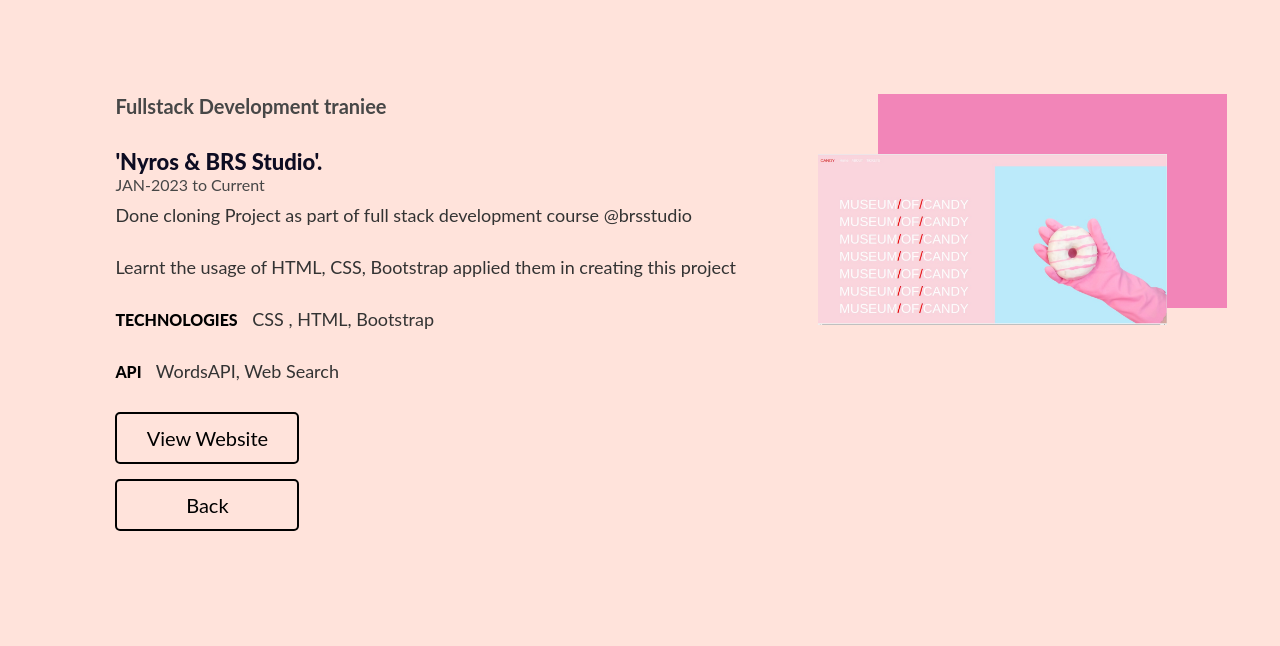
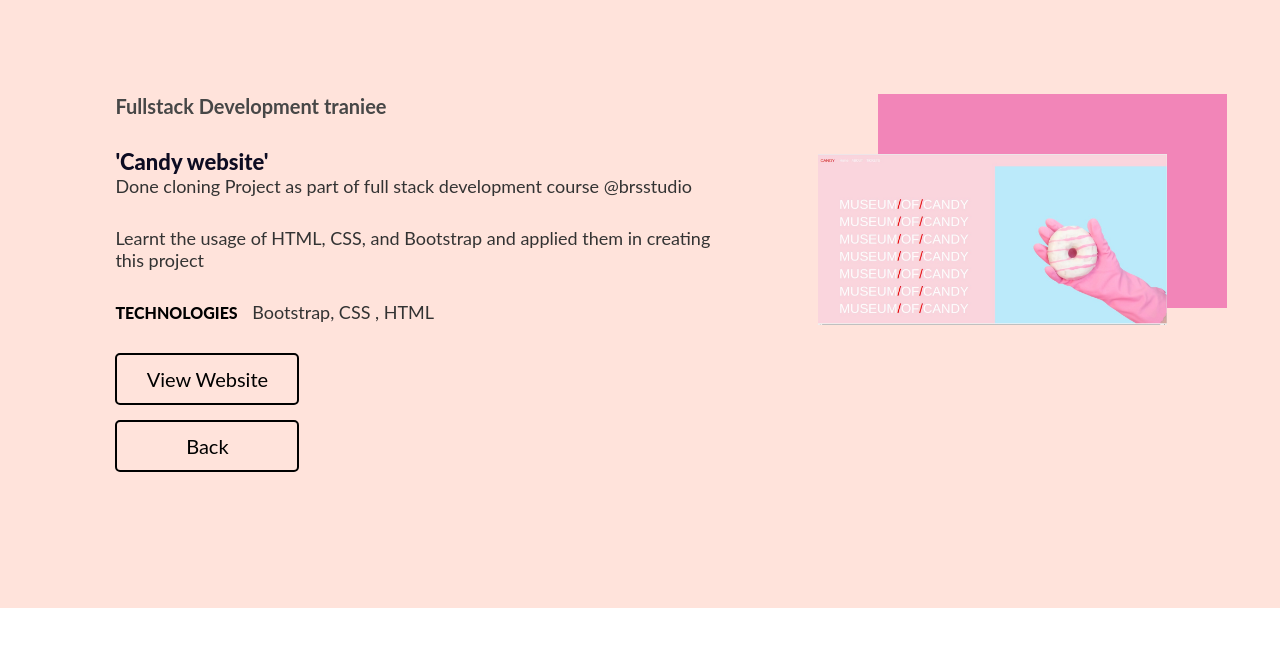
Before and after one commit to Shyam-brs/shyam-portfolio, a plain HTML site: page casestudy3.html in a window 1280 px wide. Shown: the part 188-834 px from the top of the page. After the commit the page ends 800 px from the top, so only its background shows below. Drawn offline with Linux system fonts and the light colour scheme.

Commit message:
Update casestudy3.html

```diff
--- a/casestudy3.html
+++ b/casestudy3.html
@@ -21,12 +21,10 @@
                 <div class="column_8">
 					<div class="latst_wrks_cntnt">
 						<h5>Fullstack Development traniee</h5>
-						<h4>'Nyros & BRS Studio'.</h4>
-						<h6>JAN-2023 to Current</h6>
+						<h4>'Candy website'</h4>
 						<p>Done cloning Project as part of full stack development course @brsstudio</p>
-						<p>Learnt the usage of HTML, CSS, Bootstrap applied them in creating this project</p>
-						<p><span>Technologies</span> CSS , HTML, Bootstrap</p>
-						<p><span>API</span> WordsAPI, Web Search</p>
+						<p>Learnt the usage of HTML, CSS, and Bootstrap and applied them in creating this project</p>
+						<p><span>Technologies</span> Bootstrap, CSS , HTML</p>
 						<a href="https://shyamsundharkunduru-brs.github.io/museum-of-candy/" target="_blank" class="view_web_btn">View Website</a>
                         <a href="index.html" class="view_web_btn" style="text-align: center;">Back</a>
 					</div>
```
